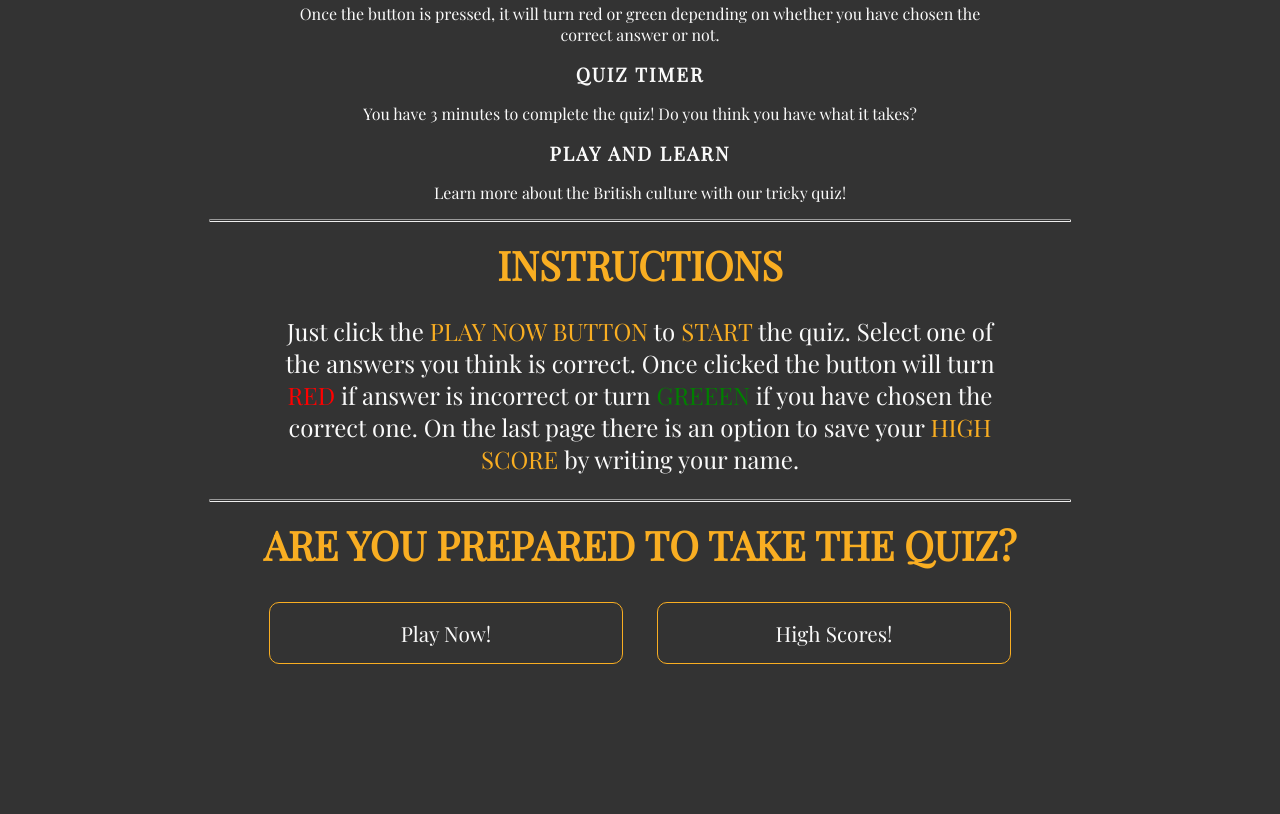
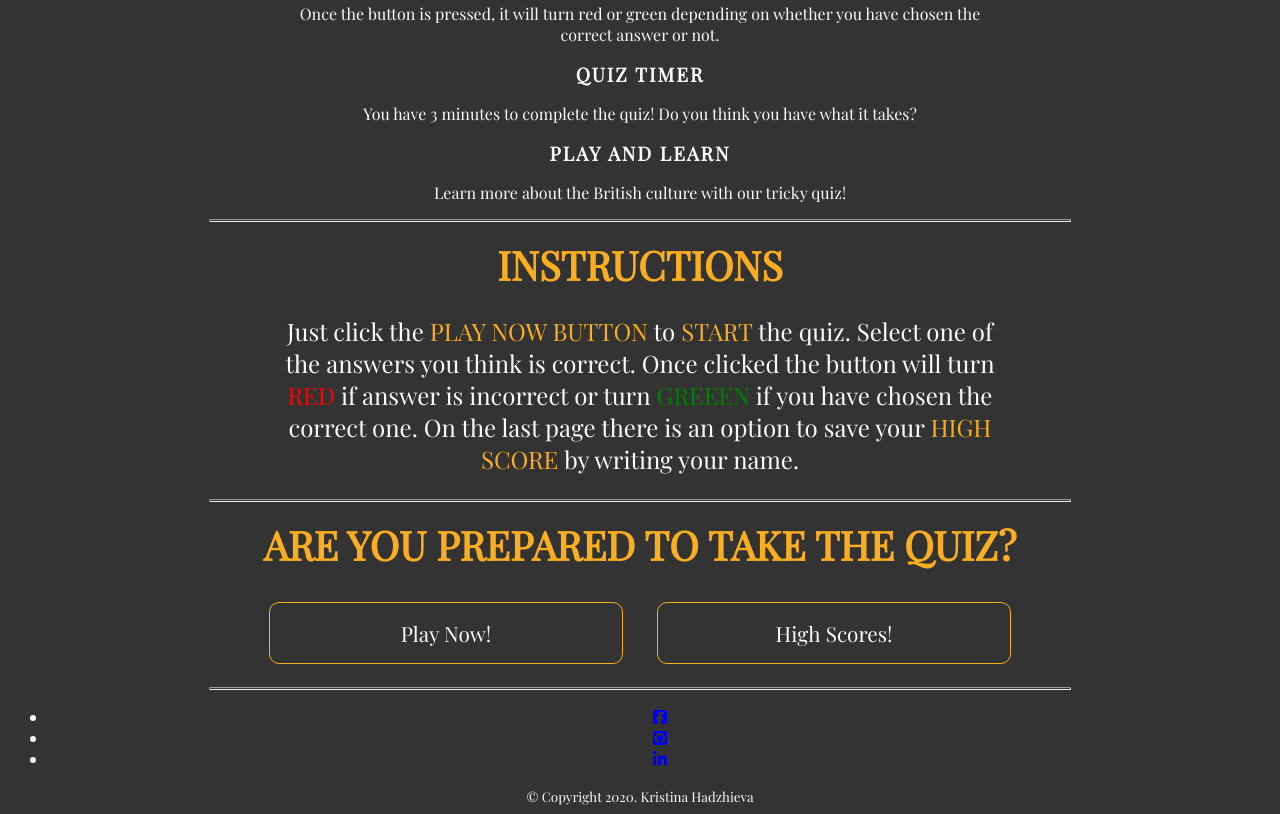
Before and after one commit to Kristina30/british-culture-quiz, a plain HTML site: page index.html in a window 1280 px wide. Shown: the part 1030-1844 px from the top of the page. Before the commit the page ends 1717 px from the top, so only its background shows below. Drawn offline with nearby package versions, Linux system fonts and the light colour scheme.

Commit message:
Add core structure to the footer and also font awesome script been added

```diff
--- a/index.html
+++ b/index.html
@@ -5,6 +5,9 @@
     <meta http-equiv="X-UA-Compatible" content="IE=edge">
     <meta name="viewport" content="width=device-width, initial-scale=1.0">
     <link rel="stylesheet" href="assets/css/style.css">
+
+    <!-- Font awesome link-->
+    <script src="https://kit.fontawesome.com/e766cfb58d.js" crossorigin="anonymous"></script>
 
     <!-- Load an icon library to show a hamburger menu (bars) on small screens -->
     <link rel="stylesheet" href="https://cdnjs.cloudflare.com/ajax/libs/font-awesome/4.7.0/css/font-awesome.min.css">
@@ -100,6 +103,41 @@
 </section>
 <!-- End Play Now -->
 
+<hr class="separator">
+
+<!-- Start Footer -->
+<footer>
+    <div class="footer-container">
+        <ul class="ul-list">
+        <li class="social-media-link">
+            <a href="https://www.facebook.com" target="_blank" rel="noopener"
+            aria-label="Visit my Facebook page (open in a new tab)">
+            <i class="fab fa-facebook-square" aria-hidden="true"></i>
+            <span class="sr-only">Facebook</span>
+            </a>
+        </li>
+        <li class="social-media-link">
+            <a href="https://github.com" target="_blank" rel="noopener"
+            aria-label="Visit my Github page (open in a new tab)">
+            <i class="fab fa-github-square" aria-hidden="true"></i>
+            <span class="sr-only">Github</span>
+            </a>
+        </li>
+        <li class="social-media-link">
+            <a href="https://www.linkedin.com" target="_blank" rel="noopener"
+            aria-label="Visit my LinkedIn page (open in a new tab)">
+            <i class="fab fa-linkedin" aria-hidden="true"></i>
+            <span class="sr-only">LinkedIn</span>
+            </a>
+        </li>
+        </ul>
+            <small class="copyright-text">
+                    &copy; Copyright 2020. Kristina Hadzhieva
+            </small>
+    </div>
+</footer>
+
+<!-- End Footer -->
 
 
 
```
